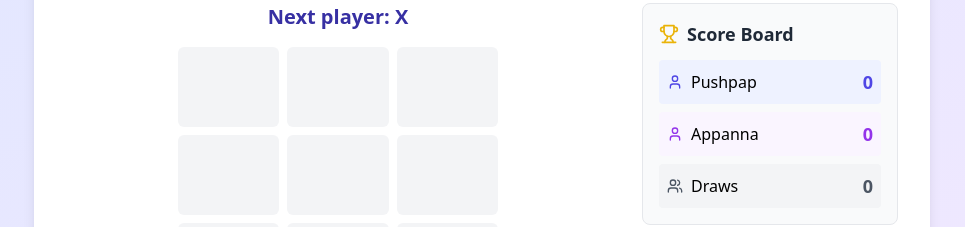
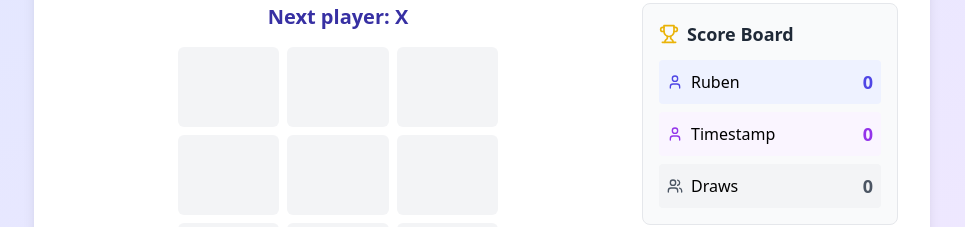
Before and after one commit to RSmistia/tiktaktoeCICD, a React (Vite) app: page / in a window 1280 px wide. Shown: the part 271-498 px from the top of the page, without its empty margins (158-1123 px from the left). Built offline with nearby package versions, Linux system fonts and the light colour scheme.

Commit message:
Change default user names

```diff
--- a/src/components/ScoreBoard.tsx
+++ b/src/components/ScoreBoard.tsx
@@ -21,7 +21,7 @@ const ScoreBoard: React.FC<ScoreBoardProps> = ({ scores }) => {
         <div className="flex justify-between items-center p-2 bg-indigo-50 rounded">
           <div className="flex items-center gap-2">
             <User className="h-4 w-4 text-indigo-600" />
-            <span className="font-medium">Pushpap</span>
+            <span className="font-medium">Ruben</span>
           </div>
           <span className="text-lg font-bold text-indigo-600">{scores.X}</span>
         </div>
@@ -29,7 +29,7 @@ const ScoreBoard: React.FC<ScoreBoardProps> = ({ scores }) => {
         <div className="flex justify-between items-center p-2 bg-purple-50 rounded">
           <div className="flex items-center gap-2">
             <User className="h-4 w-4 text-purple-600" />
-            <span className="font-medium">Appanna</span>
+            <span className="font-medium">Timestamp</span>
           </div>
           <span className="text-lg font-bold text-purple-600">{scores.O}</span>
         </div>
```
